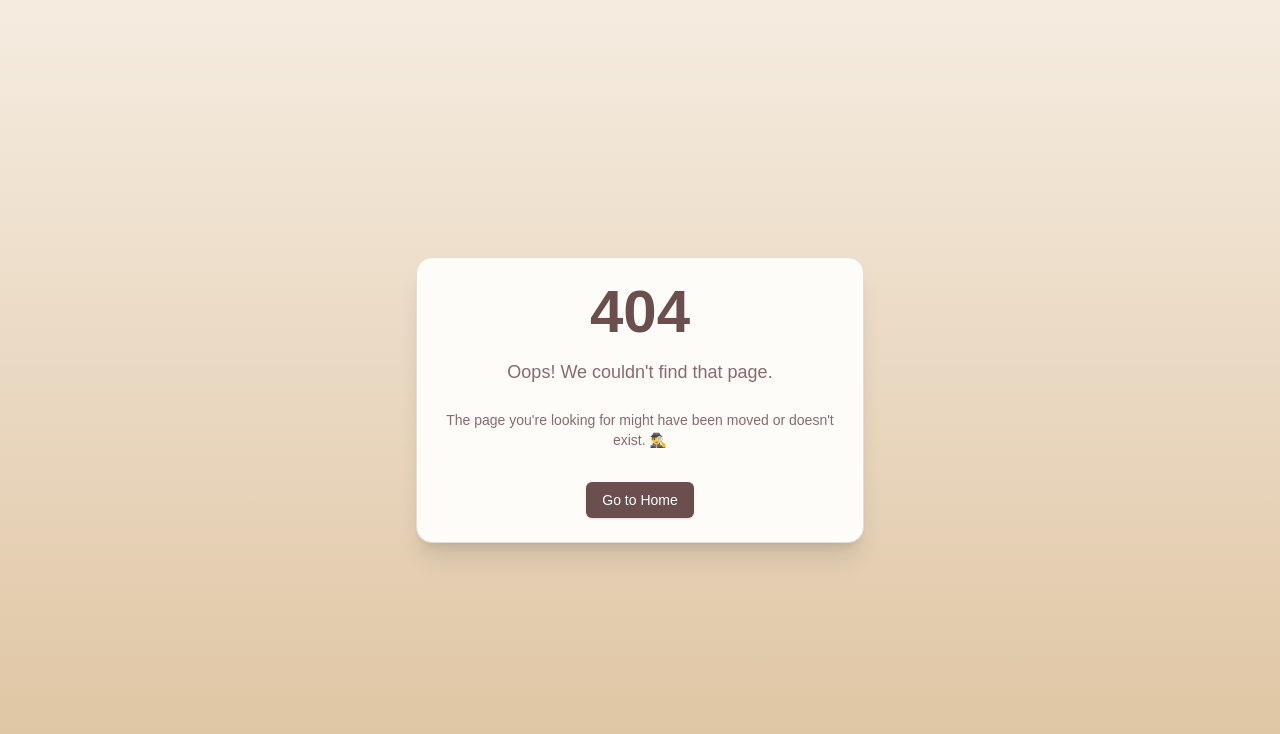
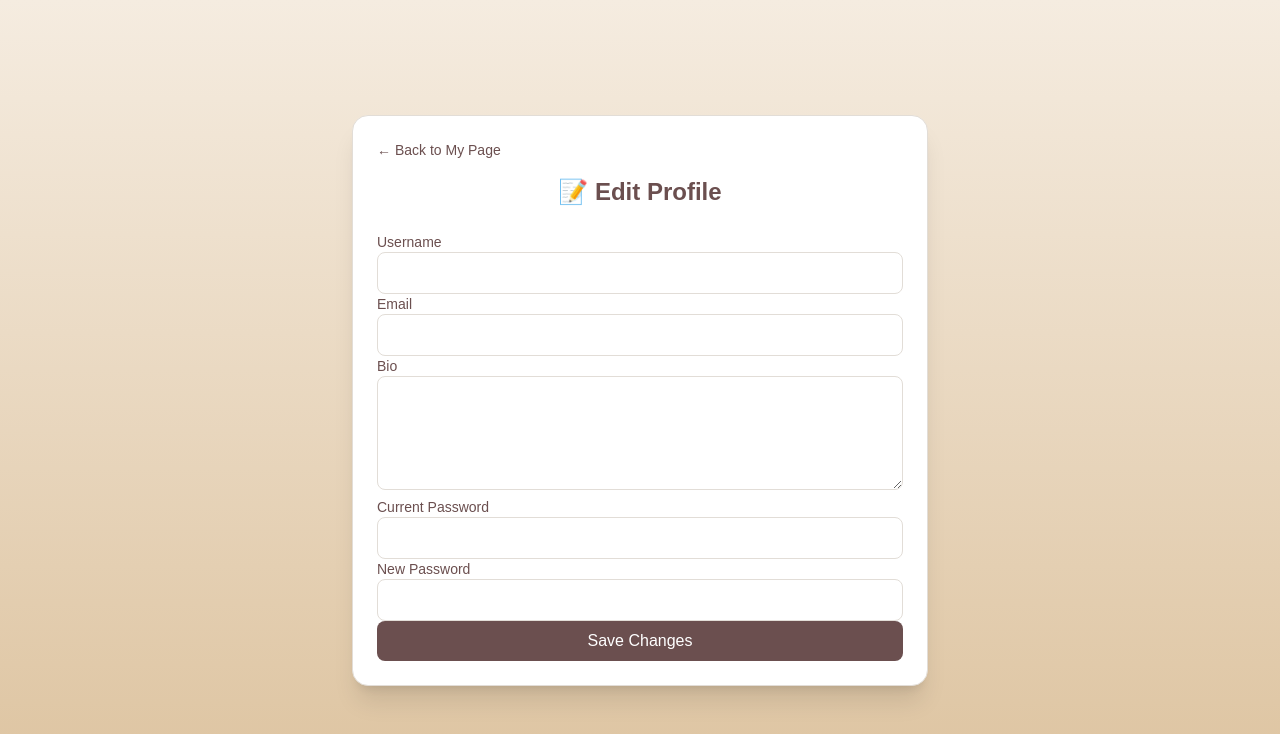
Before and after one commit to JAGORING/next_form_login, a Next.js app: page /1/my-page in a window 1280 px wide. Before the commit this address had no page. Shown: the top 734 px of the page. Built offline with nearby package versions, Linux system fonts and the light colour scheme; no server answers; the database is empty.

Commit message:
[ui] user Profile Edit page 추가

```diff
--- /dev/null
+++ b/src/app/(home)/(user)/[userId]/my-page/page.tsx
@@ -0,0 +1,111 @@
+import db from '@/lib/db';
+import Link from 'next/link';
+import { notFound } from 'next/navigation';
+
+const getUserData = async (id: number) => {
+  try {
+    const userData = await db.user.findUnique({
+      where: {
+        id,
+      },
+      include: {
+        tweets: {
+          orderBy: {
+            created_at: 'asc',
+          },
+        },
+      },
+    });
+
+    return userData;
+  } catch (e) {
+    return null;
+  }
+};
+
+const MyPage = async ({ params }: { params: { userId: number } }) => {
+  const _userId = Number(params.userId);
+
+  if (isNaN(_userId)) {
+    return notFound();
+  }
+
+  const user = await getUserData(_userId);
+
+  return (
+    <div className="w-full max-w-xl p-6 bg-white shadow-xl rounded-2xl border border-[#e2ddd7]">
+      <Link href="/my-tweets" className="text-[#6b4f4f] text-sm mb-4 block hover:underline">
+        ← Back to My Page
+      </Link>
+
+      <h2 className="text-2xl font-semibold text-center text-[#6b4f4f] mb-6">📝 Edit Profile</h2>
+
+      {/* <form action={() => {}} className="space-y-4"> */}
+      <div>
+        <label htmlFor="username" className="block text-sm font-medium text-[#6b4f4f]">
+          Username
+        </label>
+        <input
+          type="text"
+          name="username"
+          defaultValue={user?.username}
+          className="w-full px-4 py-2 border border-[#e2ddd7] rounded-lg text-[#4a4a4a] focus:outline-none focus:ring-2 focus:ring-[#6b4f4f]"
+        />
+      </div>
+
+      <div>
+        <label htmlFor="email" className="block text-sm font-medium text-[#6b4f4f]">
+          Email
+        </label>
+        <input
+          type="email"
+          name="email"
+          defaultValue={user?.email}
+          className="w-full px-4 py-2 border border-[#e2ddd7] rounded-lg text-[#4a4a4a] focus:outline-none focus:ring-2 focus:ring-[#6b4f4f]"
+        />
+      </div>
+
+      <div>
+        <label htmlFor="bio" className="block text-sm font-medium text-[#6b4f4f]">
+          Bio
+        </label>
+        <textarea
+          name="bio"
+          rows={4}
+          className="w-full px-4 py-2 border border-[#e2ddd7] rounded-lg text-[#4a4a4a] focus:outline-none focus:ring-2 focus:ring-[#6b4f4f]"
+        ></textarea>
+      </div>
+
+      <div>
+        <label htmlFor="currentPassword" className="block text-sm font-medium text-[#6b4f4f]">
+          Current Password
+        </label>
+        <input
+          type="password"
+          name="currentPassword"
+          className="w-full px-4 py-2 border border-[#e2ddd7] rounded-lg text-[#4a4a4a] focus:outline-none focus:ring-2 focus:ring-[#6b4f4f]"
+        />
+      </div>
+
+      <div>
+        <label htmlFor="newPassword" className="block text-sm font-medium text-[#6b4f4f]">
+          New Password
+        </label>
+        <input
+          type="password"
+          name="newPassword"
+          className="w-full px-4 py-2 border border-[#e2ddd7] rounded-lg text-[#4a4a4a] focus:outline-none focus:ring-2 focus:ring-[#6b4f4f]"
+        />
+      </div>
+
+      <button
+        type="submit"
+        className="w-full bg-[#6b4f4f] text-white font-medium py-2 rounded-lg hover:bg-[#5a4040] transition"
+      >
+        Save Changes
+      </button>
+    </div>
+  );
+};
+
+export default MyPage;
```
